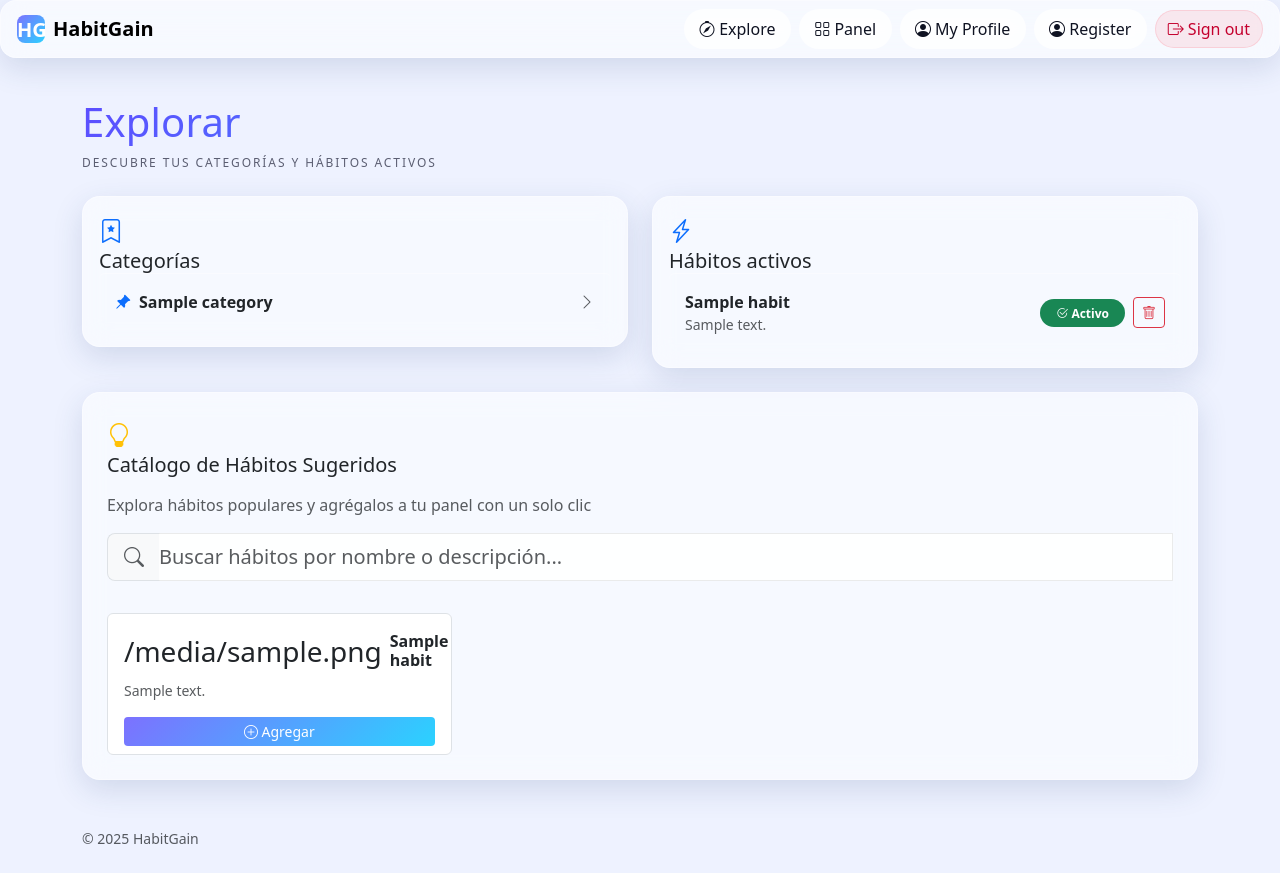
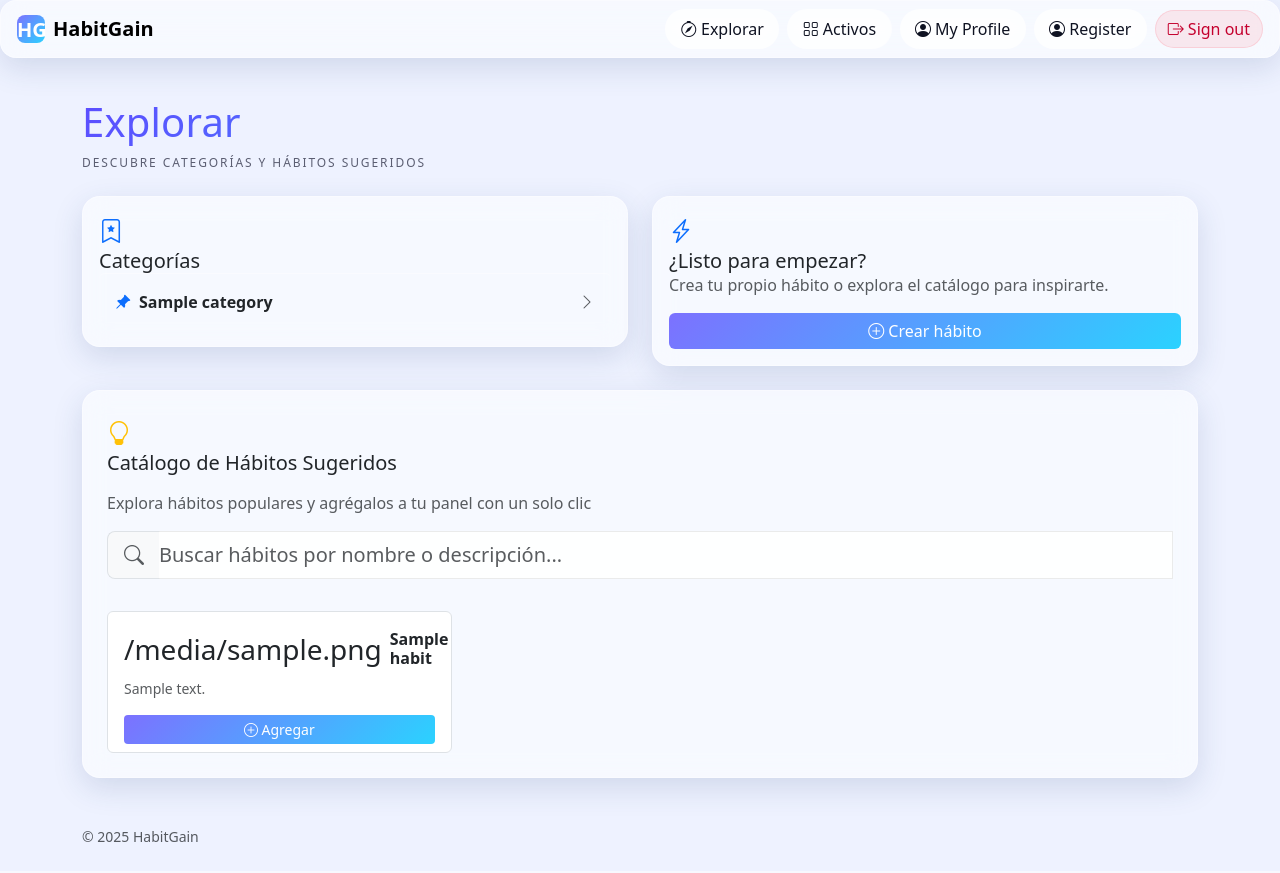
Before and after one commit to AlejandroTorres05/habit-gain, a Flask app: template habitgain/explore/templates/home.html in a window 1280 px wide. After the commit the page ends 842 px from the top, so only its background shows below. Run offline with Flask 3, Linux system fonts and the light colour scheme; the template is opened without the code that fills it: most values are stand-ins (such as "Sample title", 1, 10 or a date in 2020).

Commit message:
TT-06 Separar “hábitos activos” de “explorar”

```diff
--- a/habitgain/explore/__init__.py
+++ b/habitgain/explore/__init__.py
@@ -94,9 +94,7 @@ def _require_login():
 def home():
     if not _require_login():
         return redirect(url_for("auth.login"))
-    email = session["user"]["email"]
     categories = Category.all()
-    user_habits = Habit.list_active_by_owner(email)
 
     # Obtener todos los hábitos sugeridos
     all_suggested_habits = []
@@ -105,7 +103,6 @@ def home():
 
     return render_template("home.html",
                          categories=categories,
-                         habits=user_habits,
                          suggested_habits=all_suggested_habits)
 
 
@@ -117,18 +114,15 @@ explore_bp.add_url_rule("/", endpoint="explore", view_func=home)
 def category(category_id: int):
     if not _require_login():
         return redirect(url_for("auth.login"))
-    email = session["user"]["email"]
     cat = Category.get_by_id(category_id)
     if not cat:
         abort(404)
-    user_habits = Habit.list_active_by_owner_and_category(email, category_id)
 
     # Obtener hábitos sugeridos para esta categoría
     suggested_habits = HABIT_CATALOG.get(category_id, [])
 
     return render_template("category.html",
                          category=cat,
-                         habits=user_habits,
                          suggested_habits=suggested_habits)
 
 
--- a/habitgain/explore/templates/home.html
+++ b/habitgain/explore/templates/home.html
@@ -3,7 +3,7 @@
 {% block content %}
 
 <h1 class="mb-2 text-gradient">Explorar</h1>
-<p class="section-kicker mb-4">Descubre tus categorías y hábitos activos</p>
+<p class="section-kicker mb-4">Descubre categorías y hábitos sugeridos</p>
 
 <div class="row g-4">
     <div class="col-12 col-lg-6">
@@ -35,41 +35,19 @@
     </div>
 
     <div class="col-12 col-lg-6">
-        <div class="card glass p-3 shadow-hover">
-            <div class="section-title">
-                <i class="bi bi-lightning-charge text-primary fs-4"></i>
-                <h5 class="m-0">Hábitos activos</h5>
+        <div class="card glass p-3 shadow-hover h-100 d-flex flex-column justify-content-between">
+            <div>
+                <div class="section-title">
+                    <i class="bi bi-lightning-charge text-primary fs-4"></i>
+                    <h5 class="m-0">¿Listo para empezar?</h5>
+                </div>
+                <p class="text-muted mb-3">Crea tu propio hábito o explora el catálogo para inspirarte.</p>
             </div>
-            {% if habits %}
-            <ul class="list-group list-clean">
-                {% for h in habits %}
-                <li class="list-group-item py-3">
-                    <div class="d-flex align-items-center justify-content-between">
-                        <div class="flex-grow-1">
-                            <div class="fw-semibold">{{ h.name }}</div>
-                            {% if h.short_desc %}
-                            <div class="small text-muted">{{ h.short_desc }}</div>
-                            {% endif %}
-                        </div>
-                        <div class="d-flex gap-2 align-items-center">
-                            <span class="badge text-bg-success rounded-pill px-3 py-2">
-                                <i class="bi bi-check2-circle"></i> Activo
-                            </span>
-                            <form method="POST" action="{{ url_for('explore.remove_habit', habit_id=h.id) }}" class="d-inline"
-                                  onsubmit="return confirm('¿Estás seguro de que quieres eliminar este hábito?');">
-                                <button type="submit" class="btn btn-sm btn-outline-danger" title="Eliminar hábito">
-                                    <i class="bi bi-trash"></i>
-                                </button>
-                            </form>
-                        </div>
-                    </div>
-                </li>
-                {% endfor %}
-            </ul>
-            {% else %}
-            <div class="text-muted">Aún no tienes hábitos activos. Crea el primero y finge que te levantas a las 5 a.m.
+            <div>
+                <a class="btn btn-primary w-100" href="{{ url_for('habits.create') }}">
+                    <i class="bi bi-plus-circle"></i> Crear hábito
+                </a>
             </div>
-            {% endif %}
         </div>
     </div>
 </div>
--- a/habitgain/progress/templates/progress/panel.html
+++ b/habitgain/progress/templates/progress/panel.html
@@ -8,6 +8,9 @@
   </div>
   <a class="btn btn-primary rounded-pill" href="{{ url_for('habits.create') }}">
     <i class="bi bi-plus-circle"></i> Nuevo Hábito
+  </a>
+  <a class="btn btn-ghost ms-2" href="{{ url_for('explore.home') }}">
+    <i class="bi bi-compass"></i> Explorar plantillas
   </a>
 </div>
 
--- a/habitgain/templates/base.html
+++ b/habitgain/templates/base.html
@@ -27,15 +27,16 @@
         </button>
         <div class="collapse navbar-collapse" id="navMain">
             <ul class="navbar-nav ms-auto align-items-center gap-2">
+                {% set _path = request.path %}
                 <li class="nav-item">
-                    <a class="btn btn-ghost" href="{{ url_for('explore.home') }}">
-                        <i class="bi bi-compass"></i> Explore
+                    <a class="btn {{ 'btn-primary-soft' if _path.startswith('/explore') else 'btn-ghost' }}" href="{{ url_for('explore.home') }}">
+                        <i class="bi bi-compass"></i> Explorar
                     </a>
                 </li>
                 <li class="nav-item">
                     <!-- usa el endpoint inyectado por la app -->
-                    <a class="btn btn-ghost" href="{{ panel_url }}">
-                        <i class="bi bi-grid"></i> Panel
+                    <a class="btn {{ 'btn-primary-soft' if _path.startswith('/progress') else 'btn-ghost' }}" href="{{ panel_url }}">
+                        <i class="bi bi-grid"></i> Activos
                     </a>
                 </li>
                 <li class="nav-item">
```
Also changed, not shown: habitgain/explore/templates/category.html (+1 -37 lines), habitgain.db.
